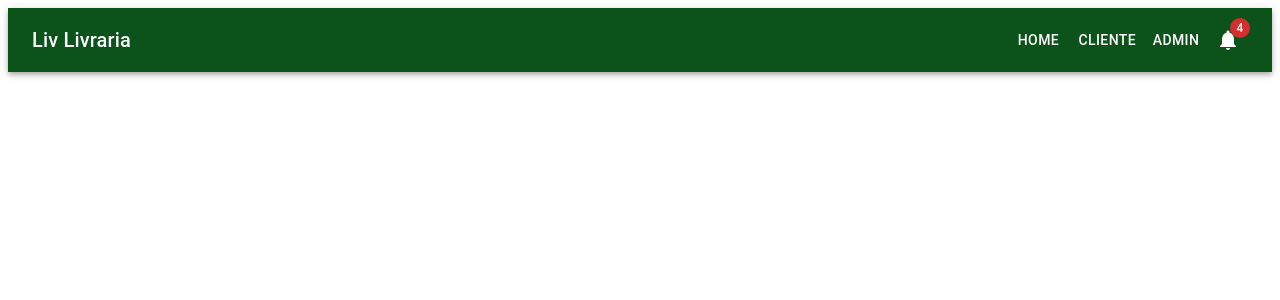
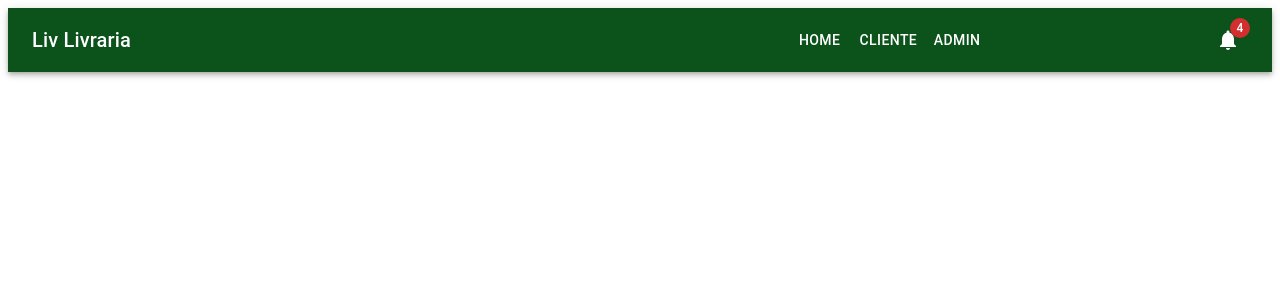
Before and after one commit to biel-fredy/livLivraria2023front, a React (Create React App) app: page / in a window 1280 px wide. Shown: the top 300 px of the page. Built offline with nearby package versions, Linux system fonts and the light colour scheme.

Commit message:
fix: centralizando os links

```diff
--- a/src/components/header/header-index.tsx
+++ b/src/components/header/header-index.tsx
@@ -6,7 +6,12 @@ import MenuItem from '@mui/material/MenuItem';
 import React, { useState } from 'react';
 import { Toolbar, Typography } from '@mui/material';
 import { Link } from 'react-router-dom';
-import { StyledAppBar, StyledButton, linkStyle } from './header-styles';
+import {
+  NavLinksContainer,
+  StyledAppBar,
+  StyledButton,
+  linkStyle,
+} from './header-styles';
 
 function Header() {
   const [anchorEl, setAnchorEl] = useState<null | HTMLElement>(null);
@@ -30,6 +35,7 @@ function Header() {
         <Typography variant="h6" style={{ flexGrow: 1 }}>
           Liv Livraria
         </Typography>
+        <NavLinksContainer>
           <Link to="/" style={linkStyle}>
             <StyledButton>Home</StyledButton>
           </Link>
@@ -39,6 +45,7 @@ function Header() {
           <Link to="/admin" style={linkStyle}>
             <StyledButton>Admin</StyledButton>
           </Link>
+        </NavLinksContainer>
         <IconButton color="inherit" onClick={handleMenuOpen}>
           <Badge badgeContent={notifications.length} color="error">
             <NotificationsIcon />
--- a/src/components/header/header-styles.ts
+++ b/src/components/header/header-styles.ts
@@ -17,3 +17,9 @@ export const linkStyle = {
   color: 'white',
   textDecoration: 'none',
 };
+
+export const NavLinksContainer = styled('div')`
+  display: flex;
+  justify-content: center;
+  flex-grow: 1;
+`;
```
Lines whose indentation alone changed are shown as unchanged.
